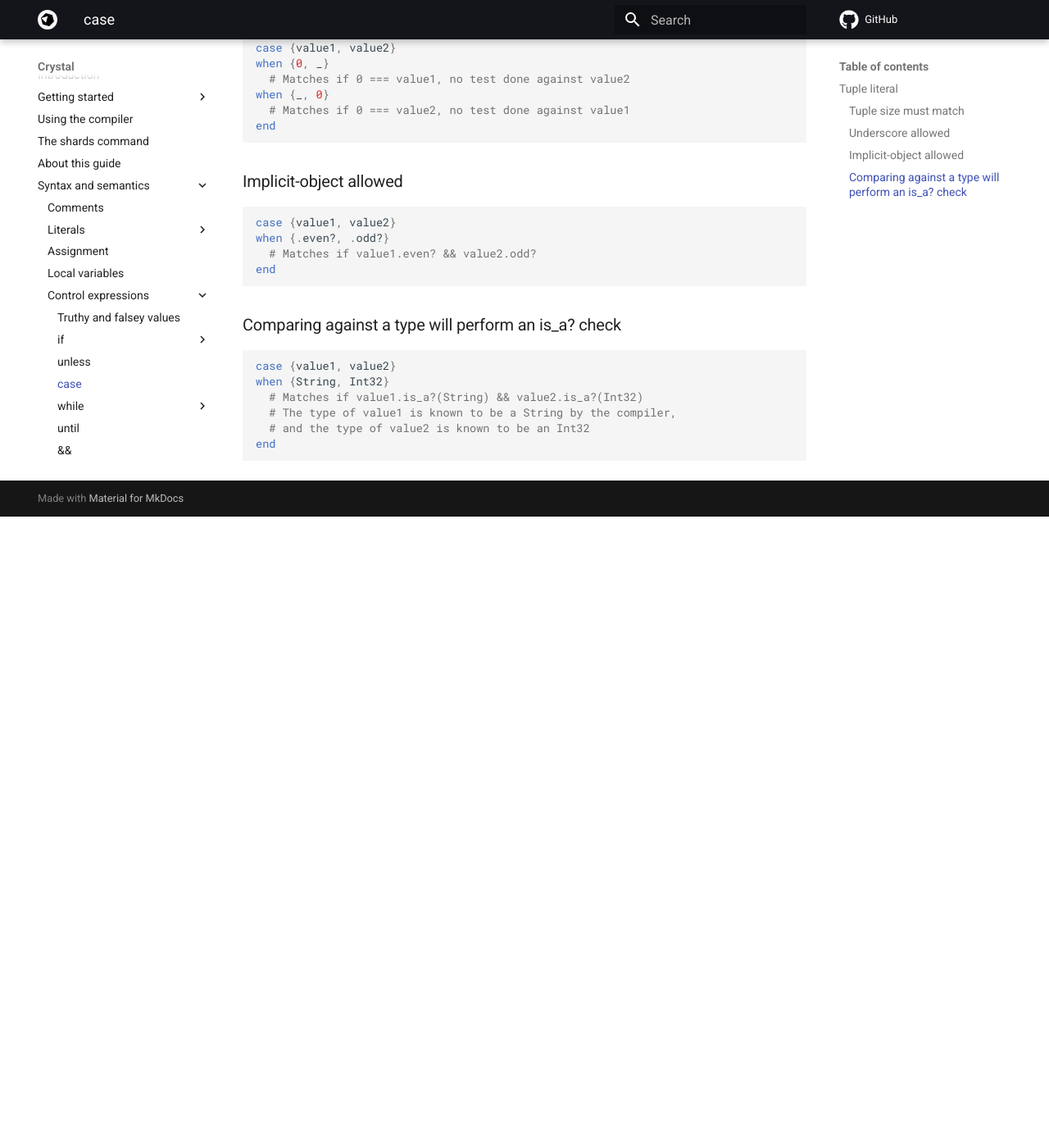
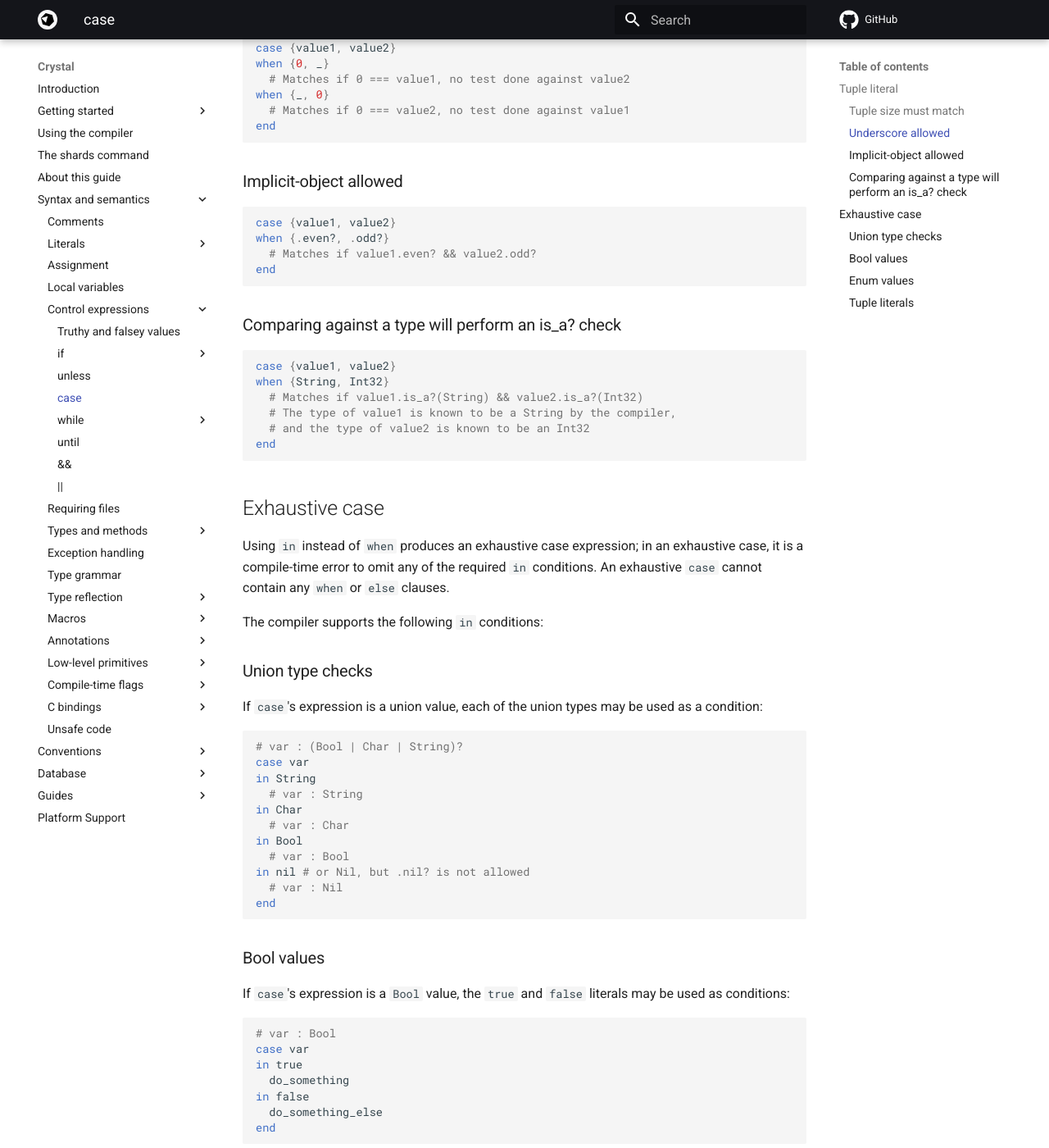
Before and after one commit to crystal-lang/crystal-book, an MkDocs documentation site: the page built from docs/syntax_and_semantics/case.md, in a window 1280 px wide and 1400 px high, scrolled down 2562 px. Shown: the whole window at 82% size. Built offline with MkDocs 1.6.1 and Material for MkDocs 9.7.7, drawn with Linux system fonts in a browser that asks for light colours; comment, search, counter and statistics services are not loaded; before the commit the page ends 3192 px from its top, so only the background shows below that; some of the changed text lies outside the part shown.

Commit message:
Add docs for exhaustive case expressions (#463)
Co-authored-by: Johannes Müller <straightshoota@gmail.com>

````diff
--- a/docs/syntax_and_semantics/case.md
+++ b/docs/syntax_and_semantics/case.md
@@ -146,3 +146,84 @@ when {String, Int32}
   # and the type of value2 is known to be an Int32
 end
 ```
+
+## Exhaustive case
+
+Using `in` instead of `when` produces an exhaustive case expression; in an exhaustive case, it is a compile-time error to omit any of the required `in` conditions. An exhaustive `case` cannot contain any `when` or `else` clauses.
+
+The compiler supports the following `in` conditions:
+
+### Union type checks
+
+If `case`'s expression is a union value, each of the union types may be used as a condition:
+
+```crystal
+# var : (Bool | Char | String)?
+case var
+in String
+  # var : String
+in Char
+  # var : Char
+in Bool
+  # var : Bool
+in nil # or Nil, but .nil? is not allowed
+  # var : Nil
+end
+```
+
+### Bool values
+
+If `case`'s expression is a `Bool` value, the `true` and `false` literals may be used as conditions:
+
+```crystal
+# var : Bool
+case var
+in true
+  do_something
+in false
+  do_something_else
+end
+```
+
+### Enum values
+
+If `case`'s expression is a non-flags enum value, its members may be used as conditions, either as constant or predicate method.
+
+```crystal
+enum Foo
+  X
+  Y
+  Z
+end
+
+# var : Foo
+case var
+in Foo::X
+  # var == Foo::X
+in .y?
+  # var == Foo::Y
+in .z? # :z is not allowed
+  # var == Foo::Z
+end
+```
+
+### Tuple literals
+
+The conditions must exhaust all possible combinations of the `case` expression's elements:
+
+```crystal
+# value1, value2 : Bool
+case {value1, value2}
+in {true, _}
+  # value1 is true, value2 can be true or false
+  do_something
+in {_, false}
+  # here value1 is false, and value2 is also false
+  do_something_else
+end
+
+# Error: case is not exhaustive.
+#
+# Missing cases:
+#  - {false, true}
+```
````
